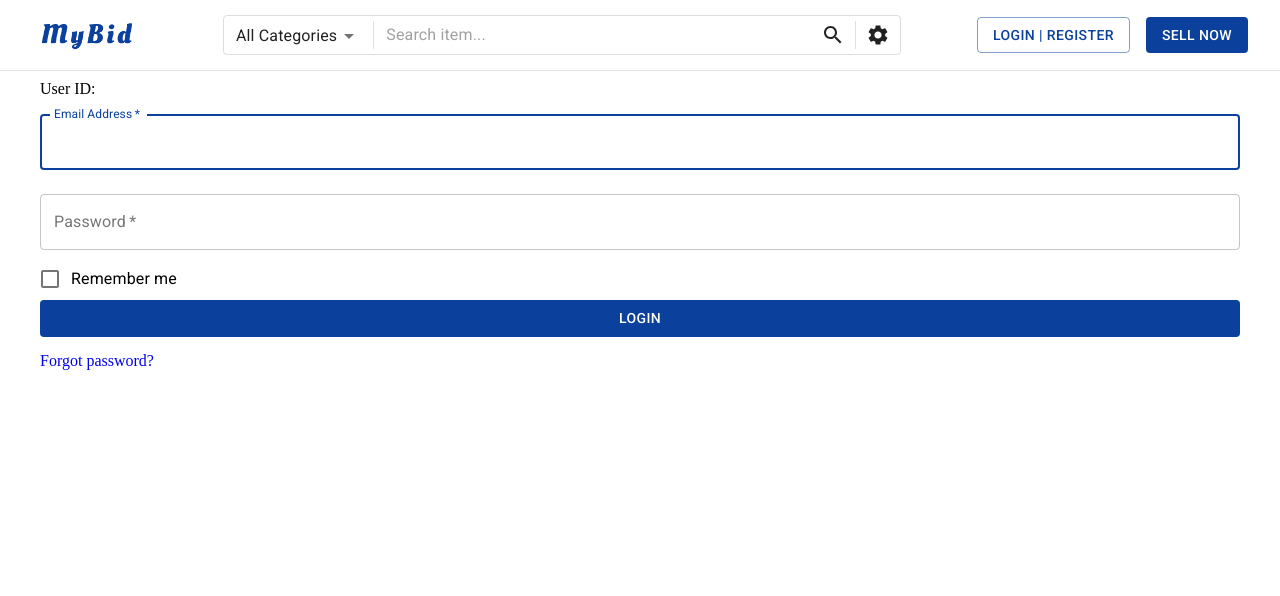
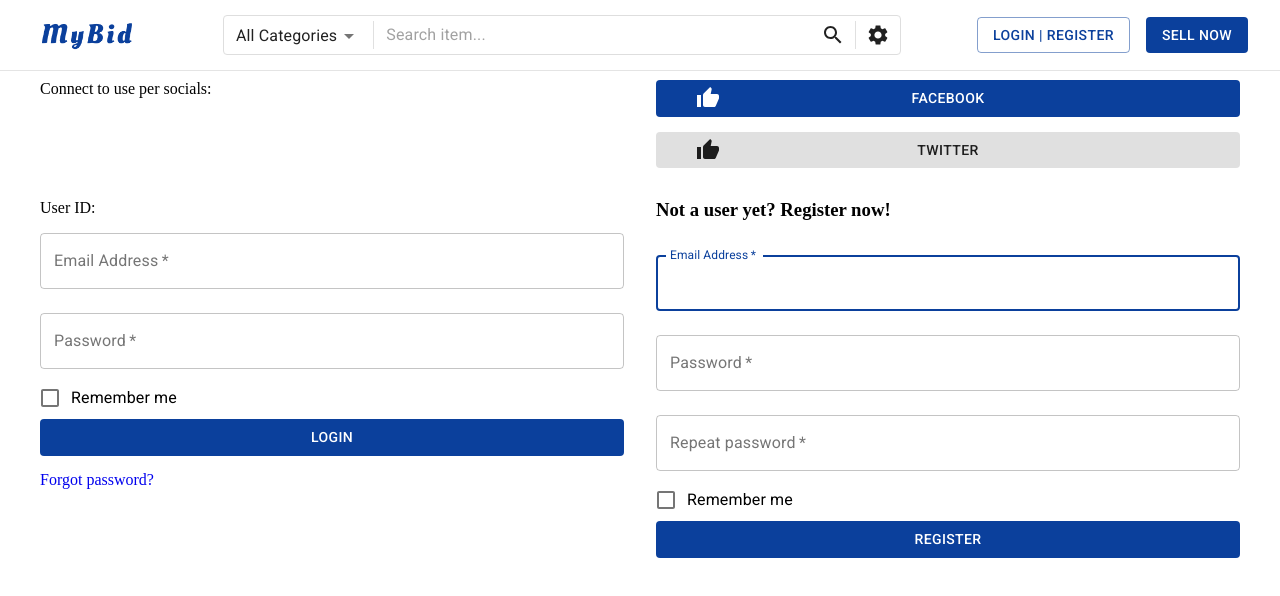
Before and after one commit to aurimasbachanovicius/auction, a React (Create React App) app: page /signup in a window 1280 px wide. Shown: the top 596 px of the page. Built offline with nearby package versions, Linux system fonts and the light colour scheme.

Commit message:
rollback authentication page

```diff
--- a/src/App.jsx
+++ b/src/App.jsx
@@ -5,9 +5,9 @@ import { ThemeProvider } from '@material-ui/styles';
 import ProductsPage from './components/Homepage';
 import MainNavigation from './components/Toolbar';
 import ErrorPage from './components/ErrorPage/NotFound';
-import AuthenticateUser from './containers/AuthenticateUser';
 
 import './App.css';
+import Authentication from './components/Account/Authentication';
 
 const theme = createMuiTheme({
   palette: {
@@ -43,7 +43,7 @@ const App = () => {
         <main className="main-content">
           <Switch>
             <Route path="/" component={ProductsPage} exact />
-            <Route path="/signup" component={AuthenticateUser} />
+            <Route path="/signup" component={Authentication} />
             <Route component={ErrorPage} />
           </Switch>
         </main>
--- /dev/null
+++ b/src/components/Account/Authentication.jsx
@@ -0,0 +1,32 @@
+import React from 'react';
+import { Grid } from '@material-ui/core';
+import AuthenticateUser from '../../containers/AuthenticateUser';
+import Register from './Register';
+import Socials from './Socials';
+
+function Authentication() {
+  return (
+    <React.Fragment>
+      <Grid container spacing={4}>
+        <Grid item md={6}>
+          Connect to use per socials:
+        </Grid>
+        <Grid item md={6}>
+          <Socials />
+        </Grid>
+      </Grid>
+      <Grid container spacing={4} style={{ marginTop: 15 }}>
+        <Grid item md={6}>
+          <AuthenticateUser />
+        </Grid>
+        <Grid item md={6}>
+          <h3>Not a user yet? Register now!</h3>
+          <br />
+          <Register onSubmit={() => ({})} />
+        </Grid>
+      </Grid>
+    </React.Fragment>
+  );
+}
+
+export default Authentication;
--- /dev/null
+++ b/src/components/Account/Socials.jsx
@@ -0,0 +1,19 @@
+import React from 'react';
+
+import { ThumbUp } from '@material-ui/icons';
+import Button from '@material-ui/core/Button';
+
+const Socials = () => (
+  <React.Fragment>
+    <Button variant="contained" color="primary" fullWidth>
+      <ThumbUp style={{ left: 40, position: 'absolute' }} />
+      Facebook
+    </Button>
+    <Button variant="contained" color="default" fullWidth style={{ marginTop: 15 }}>
+      <ThumbUp style={{ left: 40, position: 'absolute' }} />
+      Twitter
+    </Button>
+  </React.Fragment>
+);
+
+export default Socials;
```
